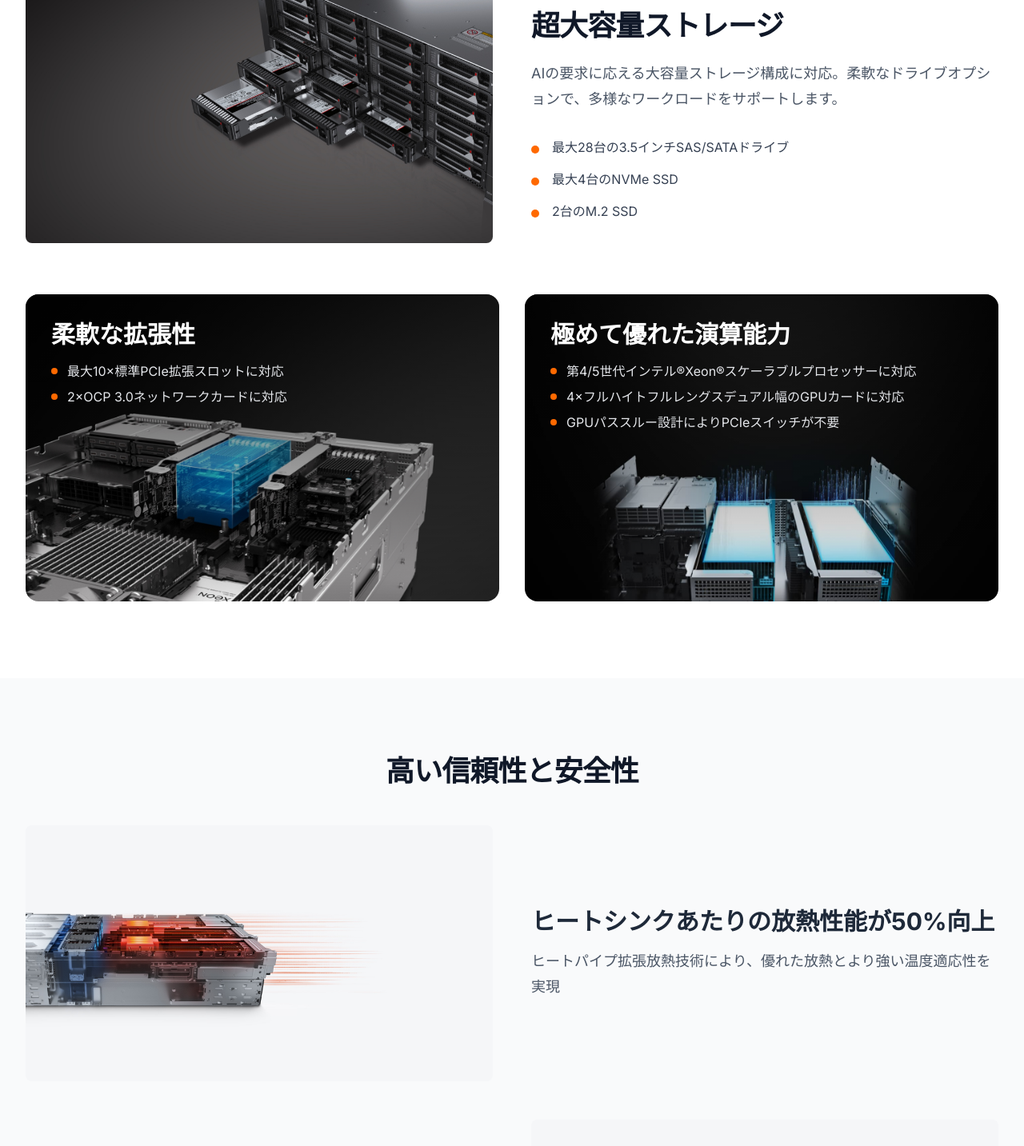
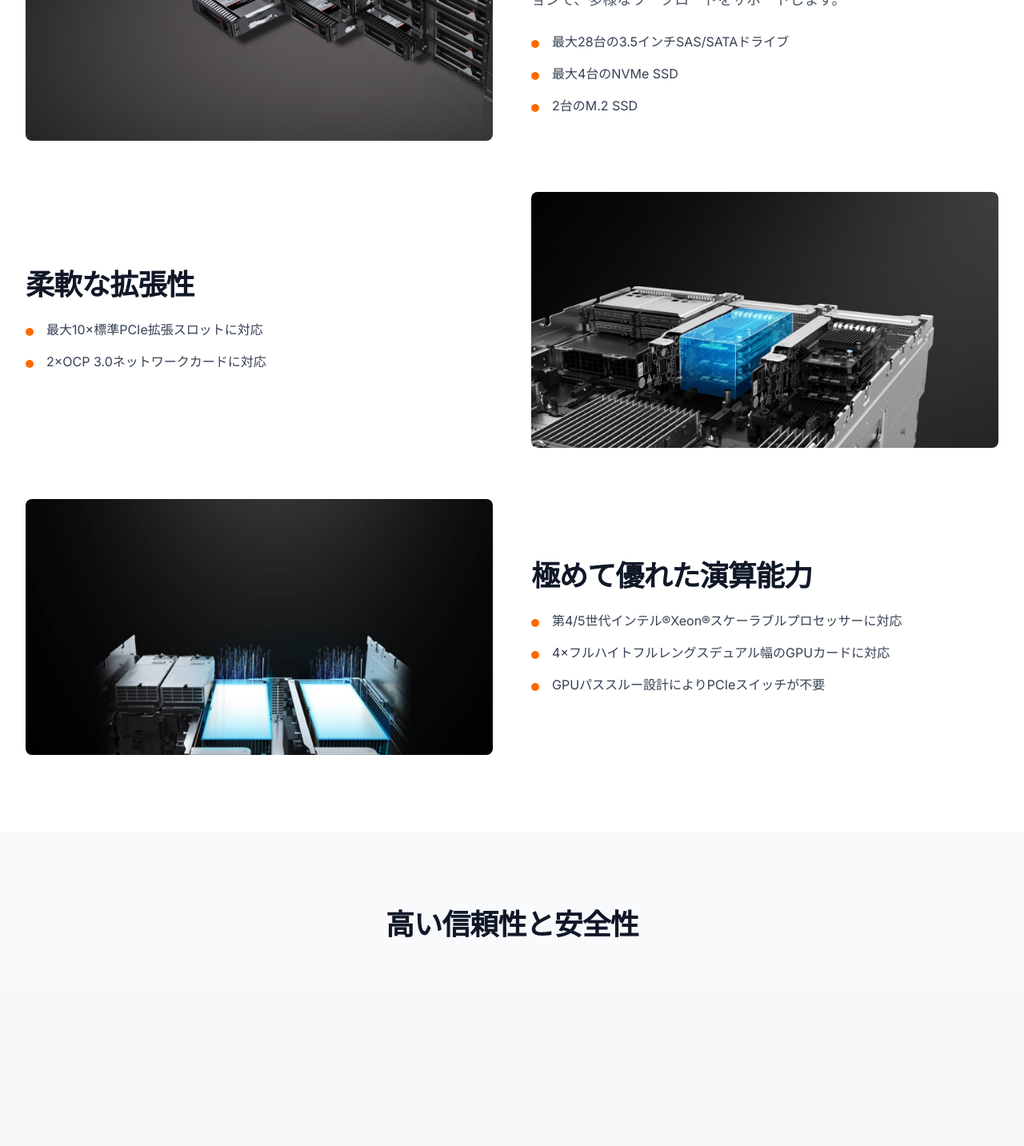
Before and after one commit to Nanao-jp/xx-online, a Next.js app: page /products/dfx-dh116-v1 in a window 1280 px wide. Shown: the part 1200-2633 px from the top of the page at 80% size. Built offline with nearby package versions, Linux system fonts and the light colour scheme.

Commit message:
feat: DFXサーバーDH126 V1のページコンテンツを更新し、関連コンポーネントを改善

```diff
--- a/src/components/ProductDetailView.tsx
+++ b/src/components/ProductDetailView.tsx
@@ -22,7 +22,7 @@ export default function ProductDetailView({ product }: { product: Product }) {
         <ProductReliability features={product.reliability} />
         <ProductEnergySaving content={product.energySaving} />
         <ProductOandM content={product.oandm} />
-        <ProductSpecs specs={product.specs} datasheetUrl={product.datasheetUrl} />
+        {/* <ProductSpecs specs={product.specs} datasheetUrl={product.datasheetUrl} /> */}
       </>
     );
   }
--- a/src/components/product/ProductFeatures.tsx
+++ b/src/components/product/ProductFeatures.tsx
@@ -6,53 +6,47 @@ type ProductFeaturesProps = {
 }
 
 export function ProductFeatures({ features }: ProductFeaturesProps) {
-  // Logic to handle the special two-card layout
-  const mainFeature = features.find(f => f.description);
-  const cardFeatures = features.filter(f => !f.description);
+  if (!features || features.length === 0) {
+    return null;
+  }
 
   return (
     <section className="bg-white py-16 sm:py-24">
       <div className="max-w-7xl mx-auto px-4 sm:px-6 lg:px-8">
-        {mainFeature && (
-          <div className="grid grid-cols-1 md:grid-cols-2 gap-x-12 gap-y-8 items-center">
-            <div className="relative w-full aspect-video md:h-80 md:aspect-auto rounded-lg overflow-hidden">
-              <Image src={mainFeature.image} alt={mainFeature.title} fill className="object-cover" />
+        <div className="space-y-16">
+          {features.map((feature, index) => (
+            <div
+              key={index}
+              className="grid grid-cols-1 md:grid-cols-2 gap-x-12 gap-y-8 items-center"
+            >
+              <div className={`relative w-full aspect-video md:h-80 md:aspect-auto rounded-lg overflow-hidden ${index % 2 !== 0 ? 'md:order-last' : ''}`}>
+                <Image
+                  src={feature.image}
+                  alt={feature.title}
+                  fill
+                  className={`object-cover ${
+                    feature.imagePosition === 'top' ? 'object-top' :
+                    feature.imagePosition === 'bottom' ? 'object-bottom' :
+                    feature.imagePosition === 'left' ? 'object-left' :
+                    feature.imagePosition === 'right' ? 'object-right' :
+                    'object-center'
+                  }`}
+                  sizes="(max-width: 768px) 100vw, 50vw"
+                />
               </div>
               <div>
                 <h2 className="text-3xl sm:text-4xl font-bold text-gray-900 tracking-tight">
-                {mainFeature.title}
+                  {feature.title}
                 </h2>
                 <p className="mt-6 text-lg text-gray-600 leading-8">
-                {mainFeature.description}
+                  {feature.description}
                 </p>
-              {mainFeature.bullets && (
-                <div className="mt-8 space-y-4">
-                  {mainFeature.bullets.map((bullet, i) => (
-                    <div key={i} className="flex items-start">
+                {feature.bullets && (
+                  <ul className="mt-6 space-y-4">
+                    {feature.bullets.map((bullet, i) => (
+                      <li key={i} className="flex items-start">
                         <div className="w-2.5 h-2.5 bg-orange-500 rounded-full mr-4 mt-2.5 flex-shrink-0"></div>
                         <p className="text-gray-700">{bullet}</p>
-                    </div>
-                  ))}
-                </div>
-              )}
-            </div>
-          </div>
-        )}
-
-        {cardFeatures.length > 0 && (
-          <div className="grid grid-cols-1 md:grid-cols-2 gap-8 mt-16">
-            {cardFeatures.map(feature => (
-              <div key={feature.title} className="relative h-96 rounded-2xl overflow-hidden">
-                <Image src={feature.image} alt={feature.title} fill className="object-cover" />
-                <div className="absolute inset-0 bg-gradient-to-b from-black/70 to-transparent"></div>
-                <div className="relative h-full p-8 flex flex-col justify-start">
-                  <h3 className="text-3xl font-bold text-white">{feature.title}</h3>
-                  {feature.bullets && (
-                    <ul className="mt-4 space-y-2 text-gray-200">
-                      {feature.bullets.map((bullet, i) => (
-                        <li key={i} className="flex items-start">
-                          <div className="w-2 h-2 bg-orange-500 rounded-full mr-3 mt-2 flex-shrink-0"></div>
-                          <span>{bullet}</span>
                       </li>
                     ))}
                   </ul>
@@ -61,7 +55,6 @@ export function ProductFeatures({ features }: ProductFeaturesProps) {
             </div>
           ))}
         </div>
-        )}
       </div>
     </section>
   );
--- a/src/components/product/ProductReliability.tsx
+++ b/src/components/product/ProductReliability.tsx
@@ -6,29 +6,40 @@ type ProductReliabilityProps = {
 }
 
 export function ProductReliability({ features }: ProductReliabilityProps) {
+  if (!features || features.length === 0) {
+    return null;
+  }
+
   return (
     <section className="py-16 sm:py-24 bg-gray-50">
       <div className="max-w-7xl mx-auto px-4 sm:px-6 lg:px-8">
-        <div className="text-center mb-12">
+        <div className="max-w-3xl mx-auto text-center mb-16">
           <h2 className="text-3xl sm:text-4xl font-bold text-gray-900 tracking-tight">
             高い信頼性と安全性
           </h2>
         </div>
-        <div className="space-y-12">
+      </div>
+
+      <div className="space-y-20">
         {features.map((feature, index) => (
-            <div
-              key={feature.title}
-              className="grid grid-cols-1 lg:grid-cols-2 gap-8 lg:gap-12 items-center"
-            >
-              <div className={`relative w-full h-80 rounded-lg overflow-hidden ${index % 2 === 1 ? 'lg:order-last' : ''}`}>
+          <div key={index}>
+            <div className="relative w-full aspect-video md:h-[600px] overflow-hidden">
               <Image
                 src={feature.image}
                 alt={feature.title}
                 fill
-                  className="object-cover"
+                className={`object-cover ${
+                  feature.imagePosition === 'top' ? 'object-top' :
+                  feature.imagePosition === 'bottom' ? 'object-bottom' :
+                  feature.imagePosition === 'left' ? 'object-left' :
+                  feature.imagePosition === 'right' ? 'object-right' :
+                  'object-center'
+                }`}
+                sizes="100vw"
               />
             </div>
-              <div className="text-center lg:text-left">
+            <div className="max-w-7xl mx-auto px-4 sm:px-6 lg:px-8">
+              <div className="max-w-3xl mx-auto text-center mt-8">
                 <h3 className="text-2xl sm:text-3xl font-bold text-gray-800">
                   {feature.title}
                 </h3>
@@ -37,8 +48,8 @@ export function ProductReliability({ features }: ProductReliabilityProps) {
                 </p>
               </div>
             </div>
+          </div>
         ))}
-        </div>
       </div>
     </section>
   );
--- a/src/data/server/index.ts
+++ b/src/data/server/index.ts
@@ -8,7 +8,7 @@ export const serverProducts: ServerProduct[] = [
     name: 'DFX Server DH116 V1',
     description: 'AIトレーニング・推論ワークロードに最適な次世代の4U2ソケットAIサーバー。',
     mainImage: '/products/servers/dfx-dh116-v1/g5200v7-ai-server.jpg',
-    category: 'gpu-server',
+    category: 'cpu-server',
     meta: {
       title: 'DFX Server DH116 V1 | XX-online',
       description: '強力な性能、高い信頼性、効率的な省エネルギーを兼ね備えたFusionServer G5200 V7の詳細な技術仕様と特徴をご紹介します。'
@@ -92,17 +92,17 @@ export const serverProducts: ServerProduct[] = [
         {
           icon: 'Rocket',
           title: '20倍向上のアップグレード効率',
-          description: 'バージョンの自動プッシュと非接触型アップグレードに対応'
+          description: 'ゼロ再起動のアップグレードと非接触型アップグレードに対応'
         },
         {
           icon: 'Gauge',
           title: '10倍向上の展開効率',
-          description: '75%の合理化された展開手順がツールによって実行可能'
+          description: '展開の待機時間がゼロ、75%の合理化された展開手順がツールによって実行可能'
         },
         {
           icon: 'Search',
           title: '100%のインベントリー精度',
-          description: 'すべてのベンダーのサーバーを管理可能で、資産位置の自動識別とリアルタイムの追跡に対応'
+          description: 'アセットインベントリーミスを完全排除、サードパーティのサーバーを管理可能で、資産位置の自動識別とリアルタイムの追跡に対応'
         }
       ]
     },
@@ -140,7 +140,7 @@ export const serverProducts: ServerProduct[] = [
     name: 'DFX Server DH126 V1',
     description: 'AIトレーニング・推論ワークロードに最適な次世代の4U2ソケットAIサーバー。',
     mainImage: '/products/servers/dfx-dh126-v1/main.png',
-    category: 'gpu-server',
+    category: 'cpu-server',
     meta: {
       title: 'DFX Server DH126 V1 | XX-online',
       description: '強力な性能、高い信頼性、効率的な省エネルギーを兼ね備えたFusionServer G5200 V7の詳細な技術仕様と特徴をご紹介します。'
@@ -151,66 +151,59 @@ export const serverProducts: ServerProduct[] = [
       image: '/products/servers/dfx-dh126-v1/main.png'
     },
     introduction: {
-      title: '次世代の4U2ソケットAIサーバー',
-      description: 'FusionServer G5200 V7は、強力な性能、高い信頼性と安全性、効率的な省エネルギー、容易な管理、容易な導入などの特長を備えており、トレーニングと推論のワークロードに利用できます。',
-      image: '/products/servers/dfx-dh126-v1/02.jpg'
+      title: '次世代の1U2ソケットラックサーバー',
+      description: 'DFX Server DH126 V1は、インターネット、IDC、クラウドコンピューティング、エンタープライズ、電気通信サービスなど、幅広いニーズに応える次世代の1U2ソケットラックサーバーです。ITコア業務から複雑なワークロードまで柔軟に対応します。',
+      image: '/products/servers/dfx-dh126-v1/00.jpg',
+      bullets: [
+        '主な運用：仮想化、クラウドコンピューティング、Webアプリケーション、AI推論',
+        '主なメリット: 低消費電力、柔軟な拡張性、高信頼性、容易な管理・導入'
+      ]
     },
     features: [
       {
-        title: '超大容量ストレージ',
-        description: 'AIの要求に応える大容量ストレージ構成に対応。柔軟なドライブオプションで、多様なワークロードをサポートします。',
-        image: '/products/servers/dfx-dh126-v1/03.jpg',
-        bullets: [
-          '最大28台の3.5インチSAS/SATAドライブ',
-          '最大4台のNVMe SSD',
-          '2台のM.2 SSD'
-        ]
+        title: '高密度コンピューティング',
+        description: '1Uスペースに2基の最大400WのCPUと24枚のDDR5 DIMMを搭載可能',
+        image: '/products/servers/dfx-dh126-v1/01.jpg',
+        imagePosition: 'right',
       },
       {
-        title: '柔軟な拡張性',
-        description: '', // This one uses a list format directly
-        image: '/products/servers/dfx-dh126-v1/04.jpg',
-        bullets: [
-          '最大10×標準PCIe拡張スロットに対応',
-          '2×OCP 3.0ネットワークカードに対応'
-        ]
+        title: '超高速相互接続',
+        description: 'より高速な運用を実現、PCIe5.0対応、400Gbit/s NICの相互接続に対応',
+        image: '/products/servers/dfx-dh126-v1/02.jpg',
       },
       {
-        title: '極めて優れた演算能力',
-        description: '', // This one uses a list format directly
-        image: '/products/servers/dfx-dh126-v1/05.jpg',
-        bullets: [
-          '第4/5世代インテル®Xeon®スケーラブルプロセッサーに対応',
-          '4×フルハイトフルレングスデュアル幅のGPUカードに対応',
-          'GPUパススルー設計によりPCIeスイッチが不要'
-        ]
+        title: '高速フラッシュ',
+        description: '10×2.5インチSAS/SATA/NVMe SSD、 4x3.5インチSAS/SATAハードディスクをサポートし、パフォーマンスの倍増を実現',
+        image: '/products/servers/dfx-dh126-v1/03.jpg',
       }
     ],
     reliability: [
       {
         title: 'ヒートシンクあたりの放熱性能が50%向上',
         description: 'ヒートパイプ拡張放熱技術により、優れた放熱とより強い温度適応性を実現',
-        image: '/products/servers/dfx-dh126-v1/06.jpg'
+        image: '/products/servers/dfx-dh126-v1/04.jpg',
+        imagePosition: 'right'
       },
       {
-        title: 'システムのダウンタイムが66%削減',
-        description: '自社開発したAIメモリー障害自己修復機能により、システムの安定稼働を保証',
-        image: '/products/servers/dfx-dh116-v1/high-reliability.jpg' // Placeholder, adjust if needed
+        title: '障害データ収集',
+        description: 'CPUクラッシュ時の自動障害情報収集と迅速なシステム障害箇所特定に対応',
+        image: '/products/servers/dfx-dh126-v1/05.jpg',
+        imagePosition: 'left'
       }
     ],
     energySaving: {
-      image: '/products/servers/dfx-dh116-v1/energy-saving.jpg', // Placeholder, adjust if needed
+      image: '/products/servers/dfx-dh126-v1/06.jpg',
       imagePosition: 'bottom',
       points: [
+        {
+          icon: 'ThermometerSun',
+          title: '業界をリードする電源技術、より高い効率',
+          description: '業界平均よりも12.5%低い電力損失を実現し、3つのコア技術で電力と効率を向上させ、業界をリードする電力変換率を提供'
+        },
         {
           icon: 'BatteryCharging',
           title: 'サーバー全体の消費電力が業界平均よりも最大8%削減',
           description: '自社開発したアルゴリズムにより、ファンとCPUの消費電力を最小限に抑える'
-        },
-        {
-          icon: 'ThermometerSun',
-          title: '業界をリードする電源技術、より高い効率',
-          description: '業界平均よりも12.5%低い電力損失を実現し、3つのコア技術で電力と効率を向上させ、業界をリードする電力変換率を提供'
         },
         {
           icon: 'Gauge',
@@ -224,17 +217,17 @@ export const serverProducts: ServerProduct[] = [
         {
           icon: 'Rocket',
           title: '20倍向上のアップグレード効率',
-          description: 'バージョンの自動プッシュと非接触型アップグレードに対応'
+          description: 'ゼロ再起動のアップグレードと非接触型アップグレードに対応'
         },
         {
           icon: 'Gauge',
           title: '10倍向上の展開効率',
-          description: '75%の合理化された展開手順がツールによって実行可能'
+          description: '展開の待機時間がゼロ、75%の合理化された展開手順がツールによって実行可能'
         },
         {
           icon: 'Search',
           title: '100%のインベントリー精度',
-          description: 'すべてのベンダーのサーバーを管理可能で、資産位置の自動識別とリアルタイムの追跡に対応'
+          description: 'アセットインベントリーミスを完全排除、サードパーティのサーバーを管理可能で、資産位置の自動識別とリアルタイムの追跡に対応'
         }
       ]
     },
@@ -267,12 +260,12 @@ export const serverProducts: ServerProduct[] = [
   },
   {
     id: 'dfx-dh220h-v2',
-    order: 3,
+    order: 12,
     displayType: 'fullpage',
     name: 'DFX Server DH220H V2',
     description: '（製品の短い説明文）',
     mainImage: '/products/servers/dfx-dh220h-v2/main.png',
-    category: 'gpu-server',
+    category: 'cpu-server',
     meta: {
       title: 'DFX Server DH220H V2 | XX-online',
       description: '（検索エンジン向けの説明文）'
@@ -288,12 +281,12 @@ export const serverProducts: ServerProduct[] = [
   },
   {
     id: 'dfx-dh120h-v1',
-    order: 4,
+    order: 3,
     displayType: 'fullpage',
     name: 'DFX Server DH120H V1',
     description: '（製品の短い説明文）',
     mainImage: '/products/servers/dfx-dh120h-v1/main.png',
-    category: 'gpu-server',
+    category: 'cpu-server',
     meta: {
       title: 'DFX Server DH120H V1 | XX-online',
       description: '（検索エンジン向けの説明文）'
@@ -309,12 +302,12 @@ export const serverProducts: ServerProduct[] = [
   },
   {
     id: 'dfx-dh226-v1',
-    order: 5,
+    order: 4,
     displayType: 'fullpage',
     name: 'DFX Server DH226 V1',
     description: '（製品の短い説明文）',
     mainImage: '/products/servers/dfx-dh226-v1/main.png',
-    category: 'gpu-server',
+    category: 'cpu-server',
     meta: {
       title: 'DFX Server DH226 V1 | XX-online',
       description: '（検索エンジン向けの説明文）'
@@ -330,12 +323,12 @@ export const serverProducts: ServerProduct[] = [
   },
   {
     id: 'dfx-dh226h-v1',
-    order: 6,
+    order: 5,
     displayType: 'fullpage',
     name: 'DFX Server DH226H V1',
     description: '（製品の短い説明文）',
     mainImage: '/products/servers/dfx-dh226h-v1/main.png',
-    category: 'gpu-server',
+    category: 'cpu-server',
     meta: {
       title: 'DFX Server DH226H V1 | XX-online',
       description: '（検索エンジン向けの説明文）'
@@ -351,12 +344,12 @@ export const serverProducts: ServerProduct[] = [
   },
   {
     id: 'dfx-dh220-v1',
-    order: 7,
+    order: 6,
     displayType: 'fullpage',
     name: 'DFX Server DH220 V1',
     description: '（製品の短い説明文）',
     mainImage: '/products/servers/dfx-dh220-v1/main.png',
-    category: 'gpu-server',
+    category: 'cpu-server',
     meta: {
       title: 'DFX Server DH220 V1 | XX-online',
       description: '（検索エンジン向けの説明文）'
@@ -372,12 +365,12 @@ export const serverProducts: ServerProduct[] = [
   },
   {
     id: 'dfx-dh220h-v1',
-    order: 8,
+    order: 7,
     displayType: 'fullpage',
     name: 'DFX Server DH220H V1',
     description: '（製品の短い説明文）',
     mainImage: '/products/servers/dfx-dh220h-v1/main.png',
-    category: 'gpu-server',
+    category: 'cpu-server',
     meta: {
       title: 'DFX Server DH220H V1 | XX-online',
       description: '（検索エンジン向けの説明文）'
@@ -393,12 +386,12 @@ export const serverProducts: ServerProduct[] = [
   },
   {
     id: 'dfx-dh240h-v1',
-    order: 9,
+    order: 8,
     displayType: 'fullpage',
     name: 'DFX Server DH240H V1',
     description: '（製品の短い説明文）',
     mainImage: '/products/servers/dfx-dh240h-v1/main.png',
-    category: 'gpu-server',
+    category: 'cpu-server',
     meta: {
       title: 'DFX Server DH240H V1 | XX-online',
       description: '（検索エンジン向けの説明文）'
@@ -414,12 +407,12 @@ export const serverProducts: ServerProduct[] = [
   },
   {
     id: 'dfx-dh520-v2',
-    order: 10,
+    order: 9,
     displayType: 'fullpage',
     name: 'DFX Server DH520 V2',
     description: '（製品の短い説明文）',
     mainImage: '/products/servers/dfx-dh520-v2/main.png',
-    category: 'gpu-server',
+    category: 'cpu-server',
     meta: {
       title: 'DFX Server DH520 V2 | XX-online',
       description: '（検索エンジン向けの説明文）'
@@ -435,12 +428,12 @@ export const serverProducts: ServerProduct[] = [
   },
   {
     id: 'dfx-dh520s-v2',
-    order: 11,
+    order: 10,
     displayType: 'fullpage',
     name: 'DFX Server DH520S V2',
     description: '（製品の短い説明文）',
     mainImage: '/products/servers/dfx-dh520s-v2/main.png',
-    category: 'gpu-server',
+    category: 'cpu-server',
     meta: {
       title: 'DFX Server DH520S V2 | XX-online',
       description: '（検索エンジン向けの説明文）'
@@ -456,12 +449,12 @@ export const serverProducts: ServerProduct[] = [
   },
   {
     id: 'dfx-dh226h-v2',
-    order: 12,
+    order: 11,
     displayType: 'fullpage',
     name: 'DFX Server DH226H V2',
     description: '（製品の短い説明文）',
     mainImage: '/products/servers/dfx-dh226h-v2/main.png',
-    category: 'gpu-server',
+    category: 'cpu-server',
     meta: {
       title: 'DFX Server DH226H V2 | XX-online',
       description: '（検索エンジン向けの説明文）'
@@ -482,7 +475,7 @@ export const serverProducts: ServerProduct[] = [
     name: 'DFX Server DH216 V2',
     description: '（製品の短い説明文）',
     mainImage: '/products/servers/dfx-dh216-v2/main.png',
-    category: 'gpu-server',
+    category: 'cpu-server',
     meta: {
       title: 'DFX Server DH216 V2 | XX-online',
       description: '（検索エンジン向けの説明文）'
```
Also changed, not shown: src/app/products/page.tsx (+18 -13 lines), src/components/product/ProductIntroduction.tsx (+25 -4 lines), src/data/types.ts (+7 -1 lines), public/products/servers/dfx-dh126-v1/00.jpg (added). Lines whose indentation alone changed are shown as unchanged.
